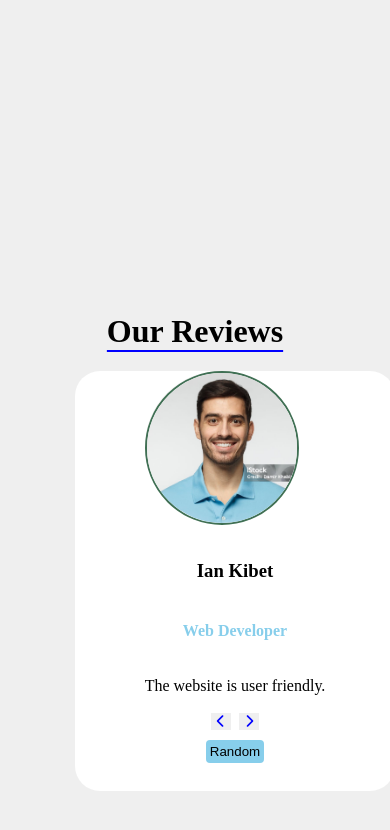
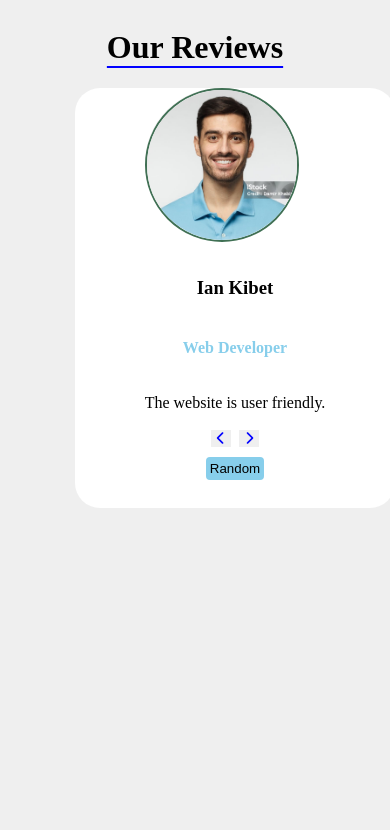
Before and after one commit to danmaraba/Reviews, a plain HTML site: page index.html in a window 390 px wide. Drawn offline with Linux system fonts and the light colour scheme.

Commit message:
deleted the min-height on index.css

```diff
--- a/style.css
+++ b/style.css
@@ -5,9 +5,24 @@
     box-sizing:border-box;
     font-family:'Tangerine',sans-serif;
 }
+
+@media only screen and(max-width:768px){
+    [class*="title","card-image","cards-content"]{
+        width:100%;
+    }
+}
+
+body{
+    /* min-height:100vh; */
+    display:flex;
+    align-items:center;
+    justify-content:center;
+    background-color:#EFEFEF;
+}
+
 .title{
     text-align:center;
-    margin-top:4rem;
+    margin-top:4px;
     text-decoration:underline 2px solid #0000FF;
     text-underline-offset:.5em;
 
@@ -24,13 +39,7 @@
     border-radius:4px;
 }
 
-body{
-    min-height:100vh;
-    display:flex;
-    align-items:center;
-    justify-content:center;
-    background-color:#EFEFEF;
-}
+
 
 .card{
     background-color:#FFF;
```
